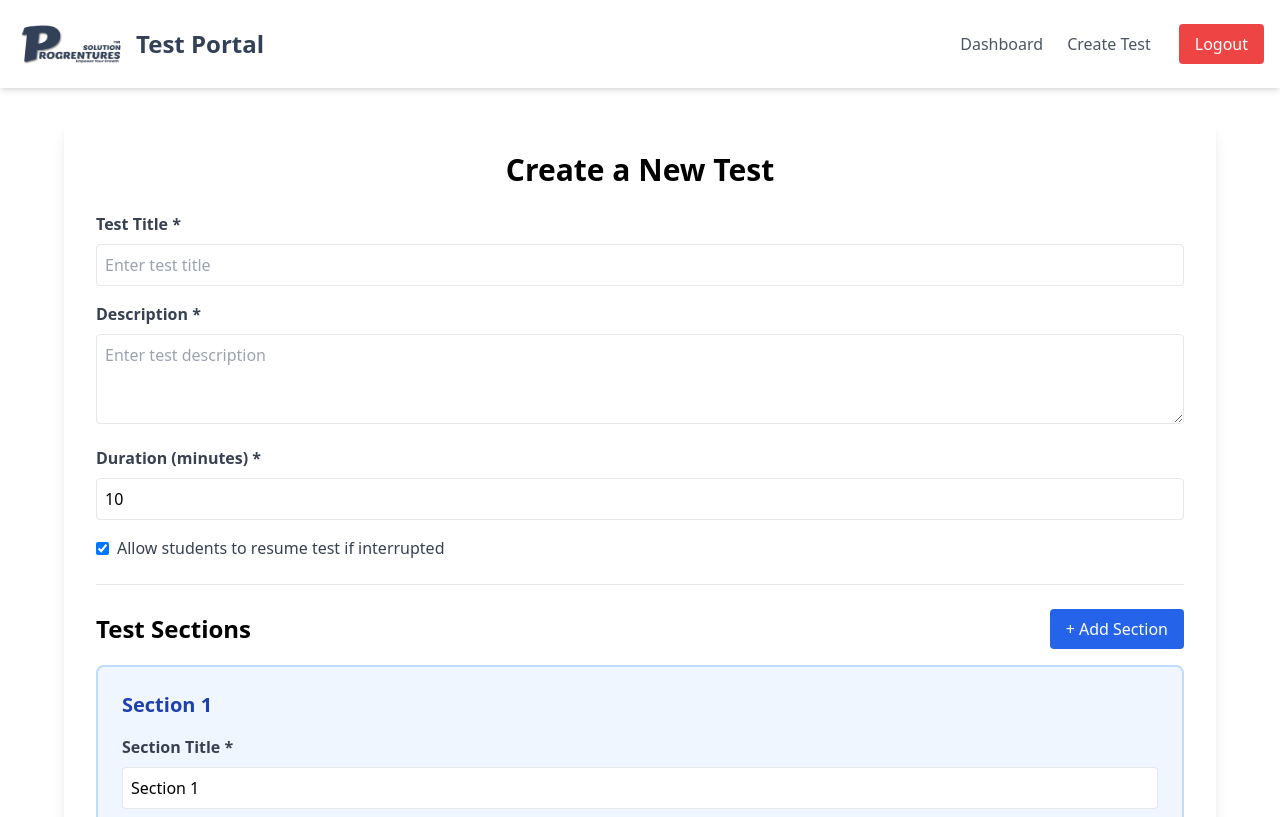
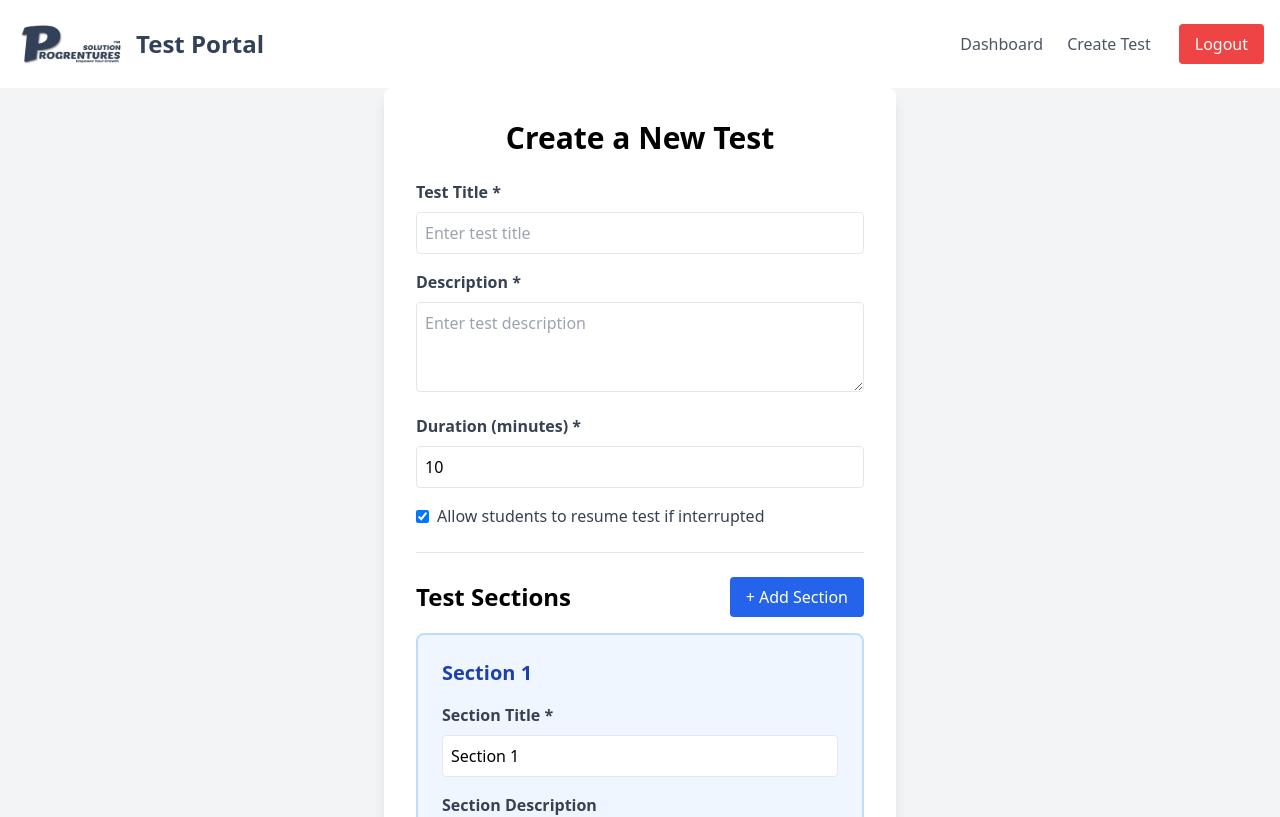
Before and after one commit to Ayush-jaiswal18/test-app, a React (Vite) app in the folder frontend/: page /create-test in a window 1280 px wide. Shown: the top 817 px of the page. Built offline with nearby package versions, Linux system fonts and the light colour scheme; no server answers; sample sign-in values are in the browser's storage.

Commit message:
modify UI added favicon and background

```diff
--- a/frontend/src/App.jsx
+++ b/frontend/src/App.jsx
@@ -1,5 +1,11 @@
 import React from 'react';
-import { BrowserRouter as Router, Routes, Route } from 'react-router-dom';
+import {
+  BrowserRouter as Router,
+  Routes,
+  Route,
+  useLocation
+} from 'react-router-dom';
+
 import LoginPage from './components/LoginPage.jsx';
 import SignupPage from './components/SignupPage.jsx';
 import DashboardPage from './components/DashboardPage.jsx';
@@ -10,10 +16,28 @@ import PrivateRoute from './components/PrivateRoute.jsx';
 import Navbar from './components/Navbar.jsx';
 
 function App() {
+  const location = useLocation();
+
+  // Hide Navbar only on test pages
+  const hideNavbar = location.pathname.startsWith('/test');
+
+  // Center layout on test, create-test and edit-test pages
+  const centerLayout =
+    location.pathname.startsWith('/test') ||
+    location.pathname.startsWith('/create-test') ||
+    location.pathname.startsWith('/edit-test');
+
   return (
-    <Router>
-      <Navbar />
-      <main className="container mx-auto px-4 py-8">
+    <>
+      {!hideNavbar && <Navbar />}
+
+      <main
+        className={
+          centerLayout
+            ? 'min-h-screen flex justify-center items-center bg-gray-100 px-4'
+            : 'container mx-auto px-4 py-8'
+        }
+      >
         <Routes>
           {/* Public Routes */}
           <Route path="/login" element={<LoginPage />} />
@@ -22,16 +46,51 @@ function App() {
           <Route path="/test/:testId" element={<TestPage />} />
 
           {/* Private Admin Routes */}
-          <Route path="/dashboard" element={<PrivateRoute><DashboardPage /></PrivateRoute>} />
-          <Route path="/create-test" element={<PrivateRoute><CreateTestPage /></PrivateRoute>} />
-          <Route path="/edit-test/:testId" element={<PrivateRoute><CreateTestPage /></PrivateRoute>} />
-          <Route path="/results/:testId" element={<PrivateRoute><ResultsPage /></PrivateRoute>} />
+          <Route
+            path="/dashboard"
+            element={
+              <PrivateRoute>
+                <DashboardPage />
+              </PrivateRoute>
+            }
+          />
+          <Route
+            path="/create-test"
+            element={
+              <PrivateRoute>
+                <CreateTestPage />
+              </PrivateRoute>
+            }
+          />
+          <Route
+            path="/edit-test/:testId"
+            element={
+              <PrivateRoute>
+                <CreateTestPage />
+              </PrivateRoute>
+            }
+          />
+          <Route
+            path="/results/:testId"
+            element={
+              <PrivateRoute>
+                <ResultsPage />
+              </PrivateRoute>
+            }
+          />
 
           <Route path="/" element={<LoginPage />} />
         </Routes>
       </main>
+    </>
+  );
+}
+
+// Wrap App with Router so useLocation works
+export default function AppWrapper() {
+  return (
+    <Router>
+      <App />
     </Router>
   );
 }
-
-export default App;
--- a/frontend/src/components/CreateTestPage.jsx
+++ b/frontend/src/components/CreateTestPage.jsx
@@ -199,8 +199,11 @@ const CreateTestPage = () => {
   };
 
   return (
-    <div className="bg-white p-8 rounded-lg shadow-lg max-w-6xl mx-auto">
-      <h2 className="text-3xl font-bold mb-6 text-center">{isEditing ? 'Edit Test' : 'Create a New Test'}</h2>
+    <div className="min-h-screen flex justify-center items-center bg-gray-100">
+      <div className="bg-white p-8 rounded-lg shadow-lg max-w-lg mx-auto">
+        <h2 className="text-3xl font-bold mb-6 text-center">
+          {isEditing ? 'Edit Test' : 'Create a New Test'}
+        </h2>
         {error && <p className="bg-red-100 text-red-700 p-3 rounded mb-4">{error}</p>}
 
         <form onSubmit={handleSubmit}>
@@ -255,7 +258,7 @@ const CreateTestPage = () => {
             </div>
           </div>
 
-        <hr className="my-6"/>
+          <hr className="my-6" />
 
           {/* Sections */}
           <div className="mb-6">
@@ -515,6 +518,7 @@ const CreateTestPage = () => {
           </div>
         </form>
       </div>
+    </div>
   );
 };
 
--- a/frontend/src/components/TestPage.jsx
+++ b/frontend/src/components/TestPage.jsx
@@ -696,7 +696,7 @@ const TestPage = () => {
     const currentCodingQuestionData = hasCoding ? currentSectionData.codingQuestions[currentCodingQuestion] : null;
 
     return (
-      <div className="bg-white p-8 rounded-lg shadow-lg max-w-6xl mx-auto">
+      <div className="min-h-screen w-full px-6 py-6">
         <Proctoring onMaxWarnings={() => {
           console.warn("Maximum warnings reached, auto-submitting test...");
           handleSubmit();
@@ -898,7 +898,7 @@ const TestPage = () => {
 
   // Render traditional test (backward compatibility)
   return (
-    <div className="bg-white p-8 rounded-lg shadow-lg max-w-4xl mx-auto">
+    <div className="min-h-screen w-full px-6 py-6">
       <div className="flex justify-between items-center mb-6 border-b pb-4">
         <h1 className="text-3xl font-bold">{test.title}</h1>
         <div className="text-2xl font-semibold text-red-500">{formatTime(timeLeft)}</div>
```
Lines whose indentation alone changed are shown as unchanged.
